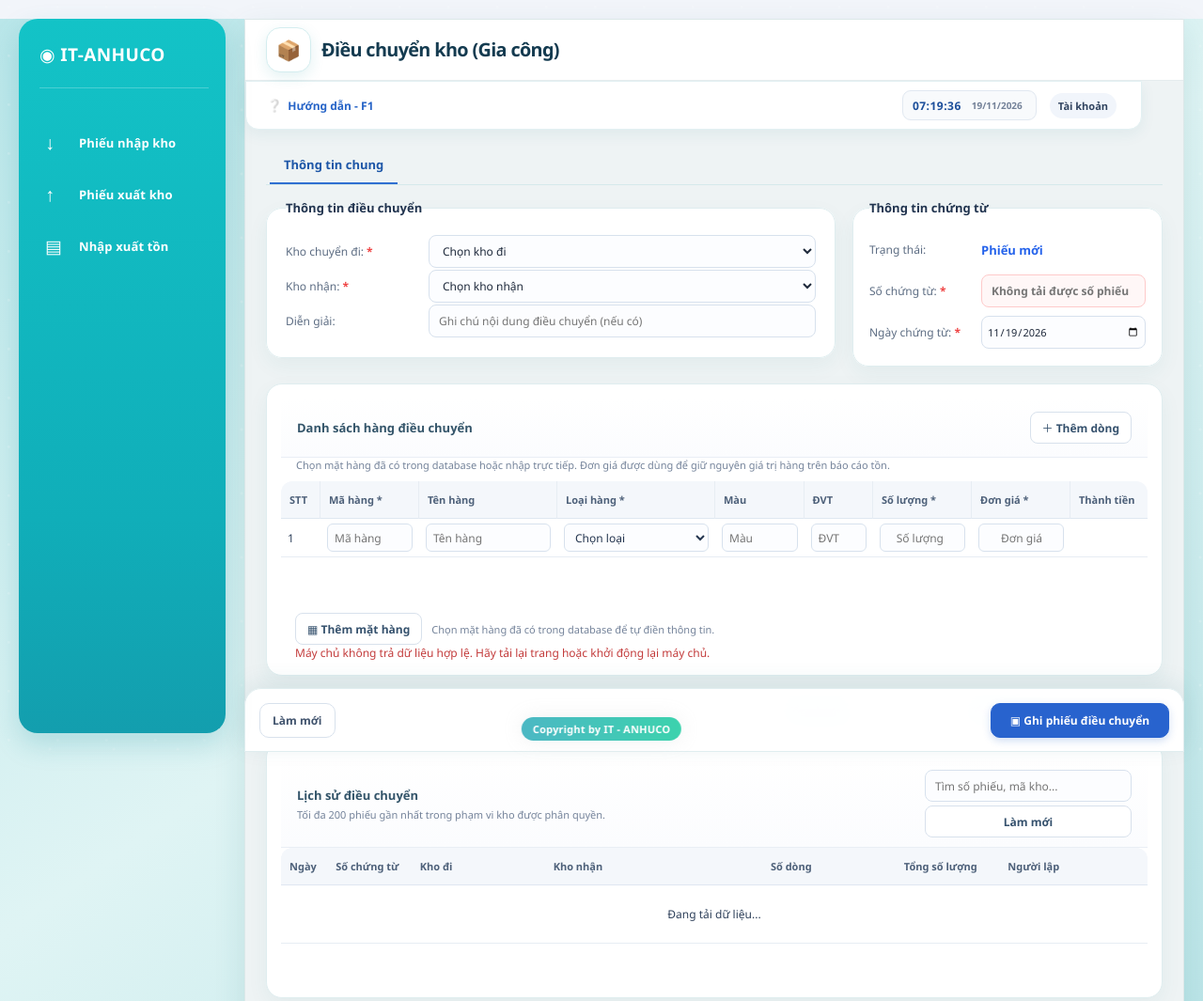
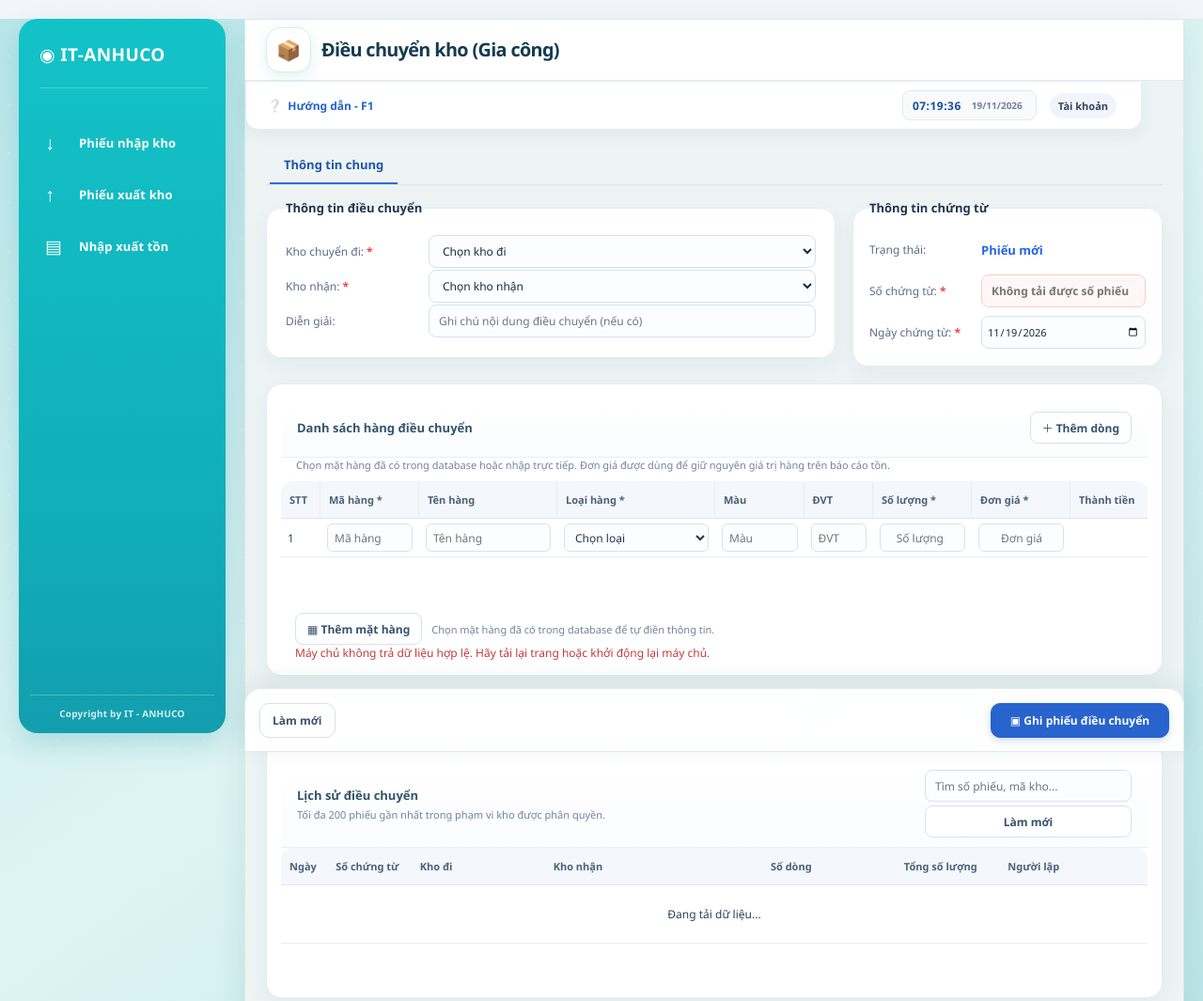
Before and after one commit to hoangphuc1998py/QUANLY_KHO, a website: page transfer.html in a window 1280 px wide. Shown: the top 1065 px of the page at 94% size. Drawn offline with Linux system fonts and the light colour scheme; no server answers.

Commit message:
Add copyright notice to navbar in index and transfer pages

```diff
--- a/index.css
+++ b/index.css
@@ -2491,6 +2491,9 @@ th:nth-child(9) {
     background-position 500ms ease,
     box-shadow 180ms ease;
 }
+.navbar-copyright {
+  display: none;
+}
 .site-copyright::after {
   content: '';
   position: absolute;
@@ -3067,6 +3070,20 @@ body:not(.printing-voucher) .page-switcher {
   background: linear-gradient(180deg, #13c3c7, #10aeb9 70%, #139eae);
   box-shadow: 0 12px 28px rgb(18 144 156 / 21%);
 }
+body:not(.printing-voucher) .navbar-copyright {
+  display: block;
+  position: absolute;
+  right: 12px;
+  bottom: 14px;
+  left: 12px;
+  padding-top: 12px;
+  border-top: 1px solid rgb(255 255 255 / 24%);
+  color: rgb(255 255 255 / 82%);
+  font-size: 10px;
+  font-weight: 600;
+  letter-spacing: .02em;
+  text-align: center;
+}
 body:not(.printing-voucher) .page-switcher::before {
   content: '◉  IT-ANHUCO';
   position: absolute;
@@ -3214,6 +3231,7 @@ body:not(.printing-voucher) .actions button {
     padding: 5px;
     border-radius: 14px;
   }
+  body:not(.printing-voucher) .navbar-copyright { display: none; }
   body:not(.printing-voucher) .page-switcher::before { display: none; }
   body:not(.printing-voucher) .page-choice {
     width: auto;
--- a/transfer.html
+++ b/transfer.html
@@ -20,6 +20,7 @@
         <a class="page-choice transfer-nav-out" href="/?page=out" title="Phiếu xuất kho">Phiếu xuất kho</a>
         <a class="page-choice transfer-nav-report" href="/?page=report" title="Nhập xuất tồn">Nhập xuất tồn</a>
         <a class="page-choice active transfer-tab-hidden" href="/transfer" title="Điều chuyển kho">Điều chuyển kho</a>
+        <span class="navbar-copyright">Copyright by IT - ANHUCO</span>
       </nav>
       <nav class="tabs" aria-label="Thông tin chứng từ"><button class="tab active" type="button">Thông tin chung</button></nav>
 
@@ -59,7 +60,6 @@
         <p id="listMessage" class="list-message" role="status" aria-live="polite"></p>
       </section>
     </main>
-    <footer class="site-copyright">Copyright by IT - ANHUCO</footer>
 
     <dialog id="transferDetailDialog" class="detail-dialog">
       <header><div><h2 id="detailTitle">Chi tiết phiếu</h2><p id="detailSubtitle"></p></div><button type="button" id="closeTransferDetail" aria-label="Đóng">×</button></header>
```
Also changed, not shown: index.html (+1 -1 lines), 1 other file.
